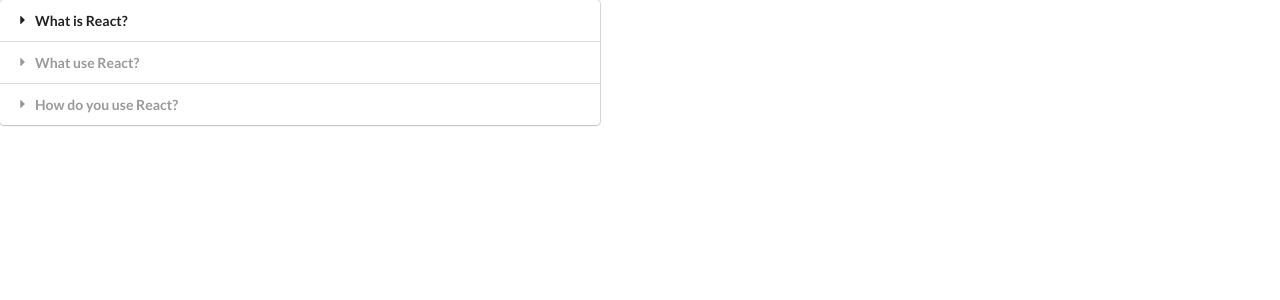
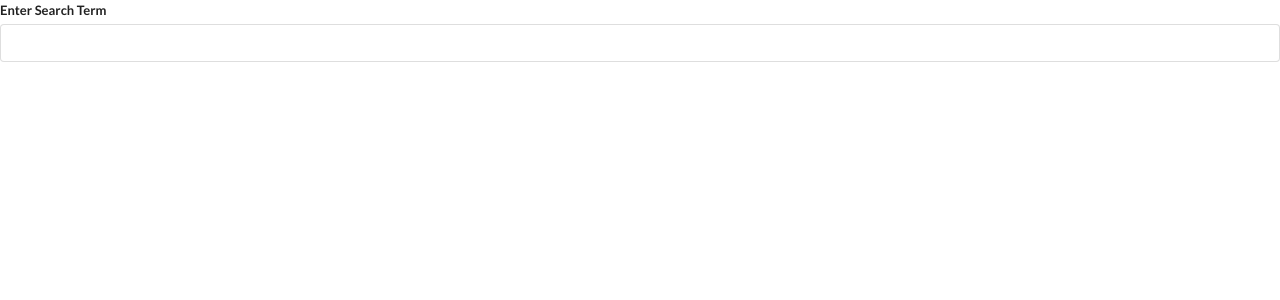
Before and after one commit to chinemelu/react-hooks, a React (Create React App) app: page / in a window 1280 px wide. Shown: the top 300 px of the page. Built offline with nearby package versions, Linux system fonts and the light colour scheme.

Commit message:
Create search component and link it to app

```diff
--- a/src/App.js
+++ b/src/App.js
@@ -1,5 +1,6 @@
 import React from 'react';
 import Accordion from './components/Accordion'
+import Search from './components/Search'
 
 const items = [
   {
@@ -18,9 +19,7 @@
 const App = () => {
   return (
     <div>
-      <Accordion
-        items={items}
-      />
+      <Search />
     </div>
   )
 }
--- /dev/null
+++ b/src/components/Search.js
@@ -0,0 +1,17 @@
+import React, { useState } from 'react'
+
+const Search = () => {
+  const [ searchText, setSearchText ] = useState('')
+  return (
+    <div>
+      <div className="ui form">
+        <div className="field">
+          <label htmlFor="">Enter Search Term</label>
+          <input type="text" className="input" value={searchText} onChange={(e) => setSearchText(e.target.value)}/>
+        </div>
+      </div>
+    </div>
+  )
+}
+
+export default Search
```
